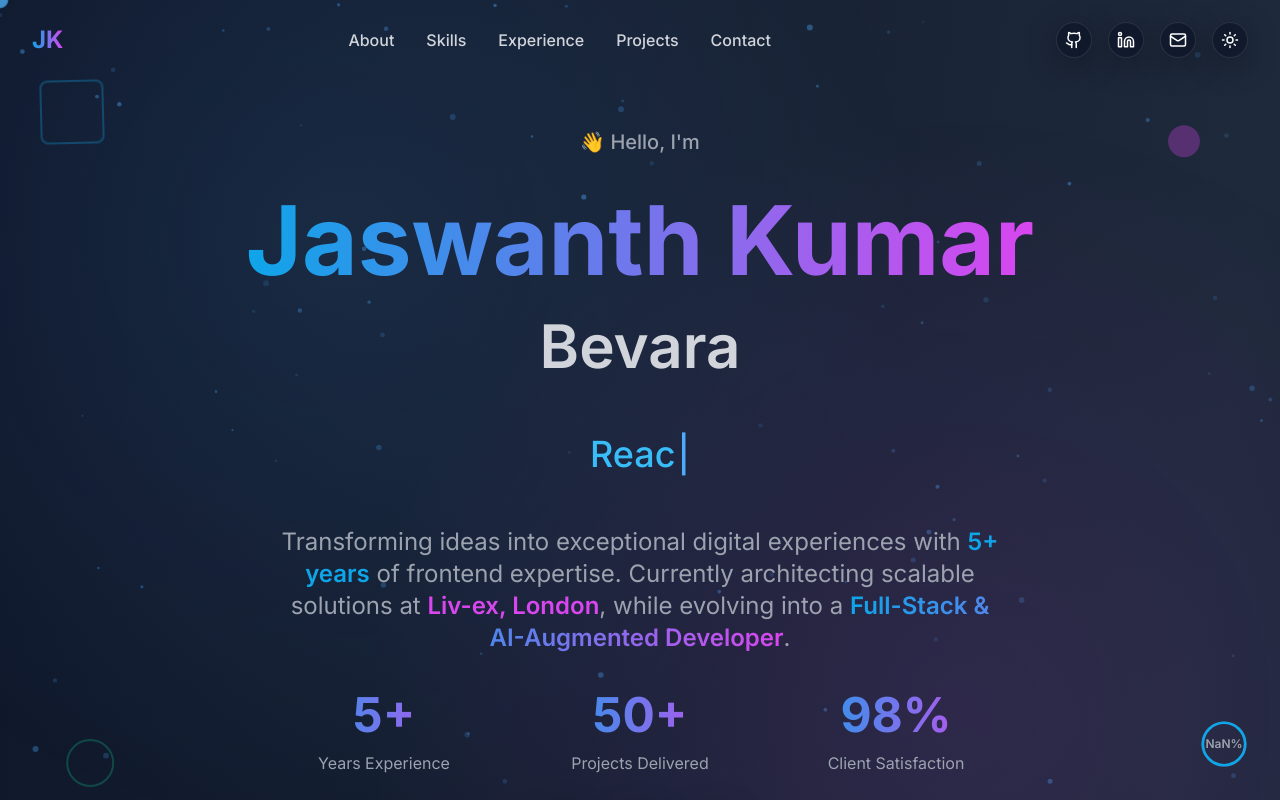
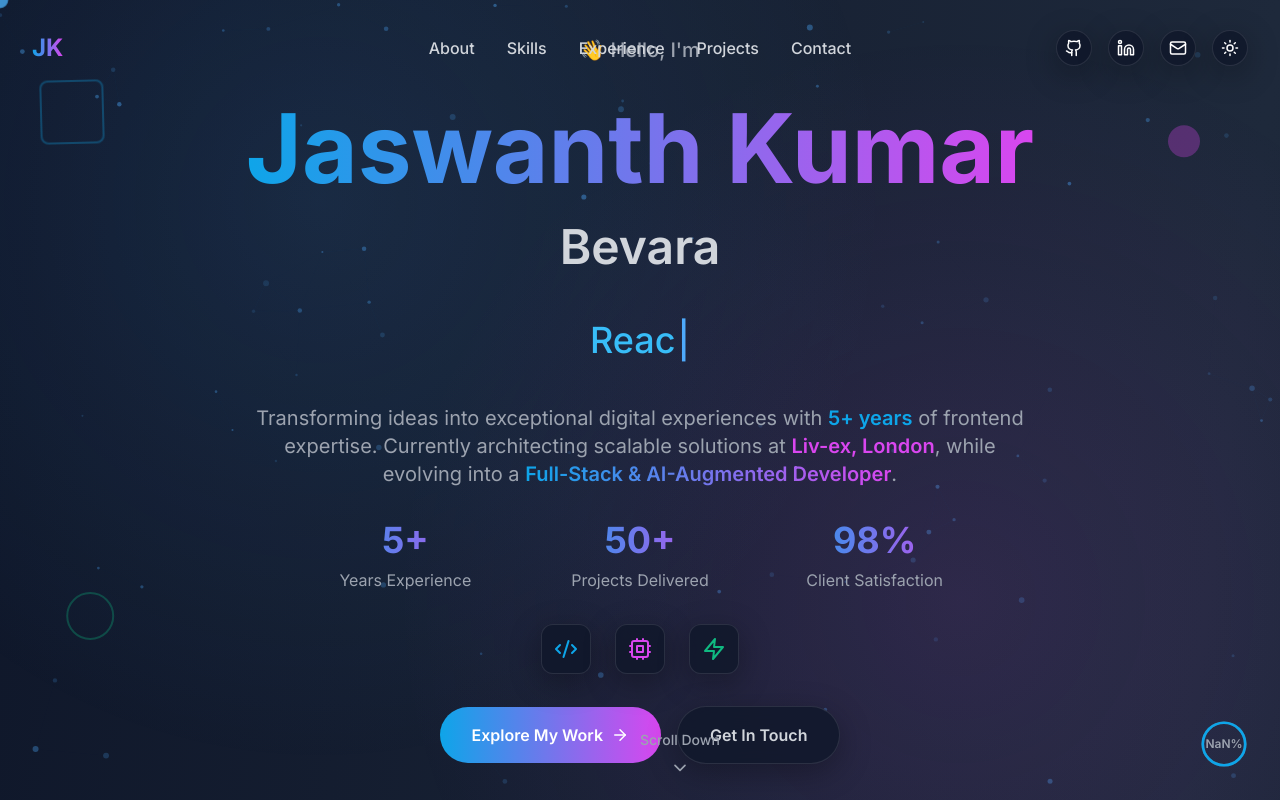
Before and after one commit to jaswanth-b-kumar/skillset-portfolio, a React (Create React App) app: page / in a window 1280 px wide. Shown: the top 800 px of the page. Built offline with nearby package versions, Linux system fonts and the light colour scheme.

Commit message:
Added fix for large screen alignment for hero page

```diff
--- a/src/App.js
+++ b/src/App.js
@@ -41,22 +41,23 @@ function App() {
     window.addEventListener('mousemove', handleMouseMove);
 
     // Easter egg console message
-    console.log(`%c🚀 Welcome to Jaswanth's Portfolio! %c\\n\\n` +
-      `I see you're checking out the console - that's awesome! \\n` +
-      'Feel free to explore the code and see how this portfolio was built.\\n\\n' +
-      '💡 Pro tip: Type "help()" in the console for some hidden features!',
+    console.log(
+      `Welcome to Jaswanth's Portfolio! ` +
+      `I see you're checking out the console - that's awesome!` +
+      'Feel free to explore the code and see how this portfolio was built.' +
+      'Pro tip: Type "help()" in the console for some hidden features!',
       'color: #4facfe; font-size: 16px; font-weight: bold;',
       'color: #64748b; font-size: 12px;'
-  );
+    );
 
     // Add help function to window
     window.help = () => {
       console.log(
-        '%cAvailable Commands: %c\\n\\n' +
-        '• skills() - View my technical skills\\n' +
-        '• experience() - See my work experience\\n' +
-        '• contact() - Get my contact information\\n' +
-        '• theme() - Toggle dark/light theme\\n' +
+        '%cAvailable Commands: %c\n\n' +
+        '• skills() - View my technical skills\n' +
+        '• experience() - See my work experience\n' +
+        '• contact() - Get my contact information\n' +
+        '• theme() - Toggle dark/light theme\n' +
         '• source() - View source code',
         'color: #4facfe; font-weight: bold;',
         'color: #64748b;'
--- a/src/components/Header.jsx
+++ b/src/components/Header.jsx
@@ -1,6 +1,6 @@
 import React, { useState, useEffect } from 'react';
 import { motion, AnimatePresence } from 'framer-motion';
-import { Menu, X, Sun, Moon, Github, Linkedin, Mail } from 'lucide-react';
+import { Menu, X, Sun, Moon, Github, Linkedin, Mail, ExternalLink } from 'lucide-react';
 
 const Header = ({ darkMode, toggleDarkMode }) => {
   const [isScrolled, setIsScrolled] = useState(false);
@@ -43,15 +43,17 @@ const Header = ({ darkMode, toggleDarkMode }) => {
         initial={{ y: -100 }}
         animate={{ y: 0 }}
         transition={{ duration: 0.5 }}
-        className={`fixed top-0 left-0 right-0 z-50 transition-all duration-300 py-3 ${
+        className={`fixed top-0 left-0 right-0 z-40 transition-all duration-300 ${
           isScrolled
-            ? 'glass-effect shadow-lg'
-            : 'bg-transparent'
+            ? 'glass-effect shadow-lg py-2'
+            : 'bg-transparent py-4'
         }`}
       >
         <nav className="max-w-7xl mx-auto px-4 sm:px-6 lg:px-8">
-          <div className="flex items-center justify-between h-14">
-            {/* Logo */}
+          {/* Three Column Layout for Desktop */}
+          <div className="hidden md:grid md:grid-cols-3 items-center h-16">
+            {/* Left Column - Logo */}
+            <div className="flex justify-start">
               <motion.div
                 whileHover={{ scale: 1.05 }}
                 className="flex-shrink-0"
@@ -67,9 +69,11 @@ const Header = ({ darkMode, toggleDarkMode }) => {
                   JK
                 </a>
               </motion.div>
+            </div>
 
-            {/* Desktop Navigation */}
-            <div className="hidden md:flex items-center space-x-8">
+            {/* Center Column - Navigation */}
+            <div className="flex justify-center">
+              <div className="flex items-center space-x-8">
                 {navItems.map((item) => (
                   <motion.a
                     key={item.name}
@@ -86,9 +90,11 @@ const Header = ({ darkMode, toggleDarkMode }) => {
                   </motion.a>
                 ))}
               </div>
+            </div>
 
-            {/* Social Links & Theme Toggle */}
-            <div className="hidden md:flex items-center space-x-4">
+            {/* Right Column - Social Links & Theme Toggle */}
+            <div className="flex justify-end">
+              <div className="flex items-center space-x-4">
                 {socialLinks.map((link) => (
                   <motion.a
                     key={link.label}
@@ -112,9 +118,30 @@ const Header = ({ darkMode, toggleDarkMode }) => {
                   {darkMode ? <Sun size={18} /> : <Moon size={18} />}
                 </motion.button>
               </div>
+            </div>
+          </div>
 
-            {/* Mobile Menu Button */}
-            <div className="md:hidden flex items-center space-x-2">
+          {/* Mobile Layout */}
+          <div className="md:hidden flex items-center justify-between h-16">
+            {/* Mobile Logo */}
+            <motion.div
+              whileHover={{ scale: 1.05 }}
+              className="flex-shrink-0"
+            >
+              <a
+                href="#hero"
+                onClick={(e) => {
+                  e.preventDefault();
+                  scrollToSection('#hero');
+                }}
+                className="text-2xl font-bold gradient-text hover:opacity-80 transition-opacity"
+              >
+                JK
+              </a>
+            </motion.div>
+
+            {/* Mobile Controls */}
+            <div className="flex items-center space-x-2">
               <motion.button
                 onClick={toggleDarkMode}
                 className="p-2 rounded-full glass-effect"
--- a/src/components/Hero.jsx
+++ b/src/components/Hero.jsx
@@ -32,7 +32,7 @@ const Hero = ({ darkMode }) => {
     }, 100);
 
     return () => clearInterval(typeInterval);
-  }, [currentRoleIndex, fullText, roles.length]);
+  }, [currentRoleIndex, fullText]);
 
   const scrollToAbout = () => {
     document.getElementById('about')?.scrollIntoView({ behavior: 'smooth' });
@@ -57,7 +57,7 @@ const Hero = ({ darkMode }) => {
   return (
     <section
       id="hero"
-      className="relative min-h-screen flex items-center justify-center overflow-hidden hero-pattern pt-24 sm:pt-32"
+      className="relative min-h-screen flex items-center justify-center overflow-hidden hero-pattern"
     >
       {/* Floating Elements */}
       <div className="absolute inset-0 overflow-hidden pointer-events-none">
@@ -99,24 +99,24 @@ const Hero = ({ darkMode }) => {
 
           {/* Name */}
           <motion.div variants={itemVariants}>
-            <h1 className="text-4xl sm:text-5xl md:text-6xl lg:text-7xl xl:text-8xl font-bold mb-4 leading-tight">
+            <h1 className="text-5xl md:text-7xl lg:text-8xl font-bold mb-4">
               <span className="gradient-text">Jaswanth Kumar</span>
             </h1>
-            <h2 className="text-2xl sm:text-3xl md:text-4xl lg:text-5xl xl:text-6xl font-semibold text-gray-700 dark:text-gray-300 leading-tight">
+            <h2 className="text-3xl md:text-4xl lg:text-5xl font-semibold text-gray-700 dark:text-gray-300">
               Bevara
             </h2>
           </motion.div>
 
           {/* Dynamic Role */}
-          <motion.div variants={itemVariants} className="h-16 md:h-20 flex items-center justify-center">
-            <div className="text-xl md:text-2xl lg:text-3xl xl:text-4xl font-medium text-primary-500 dark:text-primary-400 text-center">
+          <motion.div variants={itemVariants} className="h-16 flex items-center justify-center">
+            <div className="text-2xl md:text-3xl lg:text-4xl font-medium text-primary-500 dark:text-primary-400">
               <span className="typing-cursor">{typedText}</span>
             </div>
           </motion.div>
 
           {/* Description */}
-          <motion.div variants={itemVariants} className="max-w-3xl mx-auto px-4">
-            <p className="text-lg md:text-xl lg:text-2xl text-gray-600 dark:text-gray-400 leading-relaxed text-center">
+          <motion.div variants={itemVariants} className="max-w-3xl mx-auto">
+            <p className="text-lg md:text-xl text-gray-600 dark:text-gray-400 leading-relaxed">
               Transforming ideas into exceptional digital experiences with{' '}
               <span className="text-primary-500 font-semibold">5+ years</span> of frontend expertise.
               Currently architecting scalable solutions at{' '}
@@ -127,18 +127,18 @@ const Hero = ({ darkMode }) => {
           </motion.div>
 
           {/* Stats */}
-          <motion.div variants={itemVariants} className="grid grid-cols-1 sm:grid-cols-3 gap-6 sm:gap-8 max-w-3xl mx-auto px-4">
+          <motion.div variants={itemVariants} className="grid grid-cols-1 md:grid-cols-3 gap-8 max-w-2xl mx-auto">
             <div className="text-center">
-              <div className="text-3xl md:text-4xl lg:text-5xl font-bold gradient-text mb-2">5+</div>
-              <div className="text-sm md:text-base text-gray-600 dark:text-gray-400">Years Experience</div>
+              <div className="text-3xl md:text-4xl font-bold gradient-text mb-2">5+</div>
+              <div className="text-gray-600 dark:text-gray-400">Years Experience</div>
             </div>
             <div className="text-center">
-              <div className="text-3xl md:text-4xl lg:text-5xl font-bold gradient-text mb-2">50+</div>
-              <div className="text-sm md:text-base text-gray-600 dark:text-gray-400">Projects Delivered</div>
+              <div className="text-3xl md:text-4xl font-bold gradient-text mb-2">50+</div>
+              <div className="text-gray-600 dark:text-gray-400">Projects Delivered</div>
             </div>
             <div className="text-center">
-              <div className="text-3xl md:text-4xl lg:text-5xl font-bold gradient-text mb-2">98%</div>
-              <div className="text-sm md:text-base text-gray-600 dark:text-gray-400">Client Satisfaction</div>
+              <div className="text-3xl md:text-4xl font-bold gradient-text mb-2">98%</div>
+              <div className="text-gray-600 dark:text-gray-400">Client Satisfaction</div>
             </div>
           </motion.div>
 
@@ -188,12 +188,12 @@ const Hero = ({ darkMode }) => {
         </motion.div>
       </div>
 
-      {/* Scroll Indicator */}
+      {/* Scroll Indicator - Fixed positioning */}
       <motion.div
         initial={{ opacity: 0, y: 20 }}
         animate={{ opacity: 1, y: 0 }}
         transition={{ delay: 2, duration: 0.5 }}
-        className="absolute bottom-8 left-1/2 transform -translate-x-1/2 cursor-pointer"
+        className="absolute bottom-8 left-1/2 transform -translate-x-1/2 cursor-pointer z-20"
         onClick={scrollToAbout}
       >
         <motion.div
@@ -205,7 +205,7 @@ const Hero = ({ darkMode }) => {
           <ChevronDown size={20} />
         </motion.div>
       </motion.div>
-    </section >
+    </section>
   );
 };
 
--- a/src/components/ScrollProgress.jsx
+++ b/src/components/ScrollProgress.jsx
@@ -24,8 +24,8 @@ const ScrollProgress = () => {
         style={{ scaleX: scrollProgress }}
       />
 
-      {/* Circular Progress Indicator */}
-      <div className="fixed bottom-8 right-8 z-40 hidden lg:block">
+      {/* Circular Progress Indicator - Better positioned */}
+      <div className="fixed bottom-8 right-8 z-30 hidden lg:block">
         <div className="relative w-12 h-12">
           {/* Background Circle */}
           <svg className="w-12 h-12 transform -rotate-90" viewBox="0 0 36 36">
```
Lines whose indentation alone changed are shown as unchanged.
